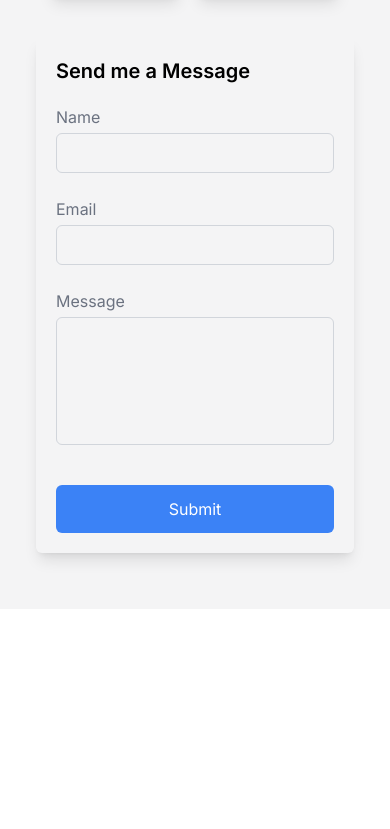
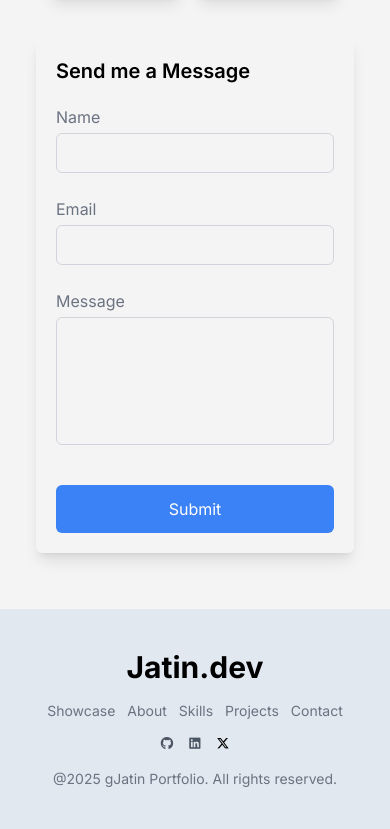
Before and after one commit to Jatin915/Portfolio, a website: page index.html in a window 390 px wide. Shown: the part 6577-7406 px from the top of the page. Before the commit the page ends 7186 px from the top, so only its background shows below. Drawn offline with Linux system fonts and the light colour scheme.

Commit message:
Created Responsive Footer

```diff
--- a/index.html
+++ b/index.html
@@ -40,6 +40,7 @@
             flex-wrap: wrap;
             margin-bottom: 2rem;
           }
+        }
 
           #social {
             padding: 1.5rem;
@@ -53,6 +54,13 @@
               padding: 1rem;
             }
           }
+
+          @media (max-width: 700px) {
+            #Foot {
+              flex-direction: column;
+              gap: 1rem;
+              font-size: 0.8rem;
+            }
         }
     </style>
 
@@ -66,10 +74,11 @@
       class="fixed top-0 min-w-full min-h-20 z-50 shadow-md bg-white dark:shadow-gray-900 sm:dark:shadow-gray-900 sm:dark:shadow-md flex justify-between items-center px-10 dark:bg-gray-950">
       <strong><h2 class="text-3xl dark:text-white">Jatin.dev</h2></strong>
 
-        <ul class="sm:flex gap-8 hidden md:text-lg">
+        <ul class="sm:flex sm:text-sm sm:gap-6 md:gap-8 hidden md:text-lg">
           <li class="transition-transform duration-300 ease-in-out hover:scale-110"><a href="#" class="cursor-pointer font-semibold dark:text-gray-50">Showcase</a></li>
           <li class="transition-transform duration-300 ease-in-out hover:scale-110"><a href="#" class="cursor-pointer font-semibold dark:text-gray-50">About</a></li>
           <li class="transition-transform duration-300 ease-in-out hover:scale-110"><a href="#" class="cursor-pointer font-semibold dark:text-gray-50">Skills</a></li>
+          <li class="transition-transform duration-300 ease-in-out hover:scale-110"><a href="#" class="cursor-pointer font-semibold dark:text-gray-50">Projects</a></li>
           <li class="transition-transform duration-300 ease-in-out hover:scale-110"><a href="#" class="cursor-pointer font-semibold dark:text-gray-50">Contact</a></li>
         </ul>
 
@@ -353,5 +362,32 @@
 
 
 
+
+    <footer class="py-10 sm:px-16 bg-slate-200">
+      <div id="Foot" class="flex items-center justify-between">
+
+        <div><strong><h2 class="text-3xl dark:text-white">Jatin.dev</h2></strong></div>
+
+        <div>
+          <ul class="flex gap-3 sm:gap-4 md:gap-6 text-gray-500 text-sm sm:text-[1rem]">
+            <li><a href="">Showcase</a></li>
+            <li><a href="">About</a></li>
+            <li><a href="">Skills</a></li>
+            <li><a href="">Projects</a></li>
+            <li><a href="">Contact</a></li>
+          </ul>
+        </div>
+
+        <div class="flex gap-4">
+          <i class="fa-brands fa-github text-md text-gray-600"></i>
+          <i class="fa-brands fa-linkedin text-gray-600"></i>
+          <i class="fa-brands fa-x-twitter"></i>
+        </div>
+      </div>
+
+      <p class="text-gray-500 text-sm text-center mt-5">@2025 gJatin Portfolio. All rights reserved.</p>
+    </footer>
+
+
   </body>
 </html>
```
Also changed, not shown: src/output.css.
